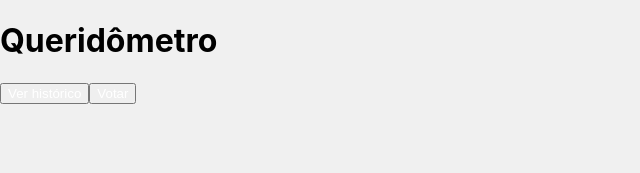
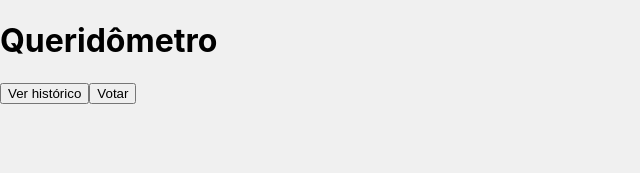
Before and after one commit to hugobrancowb/queridometro-open, a Next.js app: page / in a window 1280 px wide. Shown: the top 173 px of the page, without its empty margins (0-640 px from the left). Built offline with nearby package versions, Linux system fonts and the light colour scheme.

Commit message:
chore: :nail_care: Ajusta botão do "design system"
Signed-off-by: Hugo Branco <hugo.barbosa@justa.com.vc>

```diff
--- a/dummy-system/Button.tsx
+++ b/dummy-system/Button.tsx
@@ -1,26 +1,31 @@
-import styled from 'styled-components';
-import React from 'react';
+import React, {MouseEvent} from 'react';
 import clsx from 'clsx';
 
-const ButtonStyled = styled.button`
-  color: ${props => (props['secondary'] ? '#222' : '#fff')};
-`;
+export default function Button({ ...props }) {
+  const { children, onClick, className, loading, primary, secondary, danger } = props;
 
-export default function Button({ ...props }) {
-  const { children, onClick, className, loading, primary, secondary } = props;
+  /**
+   * Método executado a cada clique no botão.
+   * @param e Evento de clique.
+   */
+  const handleClick = (e: MouseEvent<HTMLButtonElement>) => {
+    onClick(e);
+  }
 
   return (
-    <ButtonStyled
+    <button
       className={clsx(`${className} rounded-md text-white py-2 px-5`, {
         'cursor-wait': loading,
-        'bg-red-700': props?.danger,
+        'bg-red-700': danger,
+        'bg-blue-700': primary && !loading,
         'bg-gray-300': secondary || loading,
-        'bg-blue-700': primary && !loading,
+        'text-gray-900': secondary && !loading,
+        'text-gray-400': loading
       })}
       disabled={loading}
-      onClick={onClick}
+      onClick={handleClick}
     >
       {children}
-    </ButtonStyled>
+    </button>
   );
 }
--- a/pages/api/vote/index.tsx
+++ b/pages/api/vote/index.tsx
@@ -60,7 +60,7 @@ export const postVote = async (
       votosGerados,
     )
     .then(() => {
-      res.status(200).end();
+      res.status(201).end();
       return res;
     })
     .catch(() => {
--- a/pages/index.tsx
+++ b/pages/index.tsx
@@ -26,9 +26,9 @@ export default function Home() {
         </h1>
       </div>
 
-      <div className="container mx-auto w-full md:max-w-lg  grid grid-cols-2 gap-2">
+      <div className="container mx-auto w-full md:max-w-lg grid grid-cols-2 gap-2">
         <Button
-          primary
+          secondary
           loading={loading}
           onClick={() => redirectTo('/history')}
         >
```
